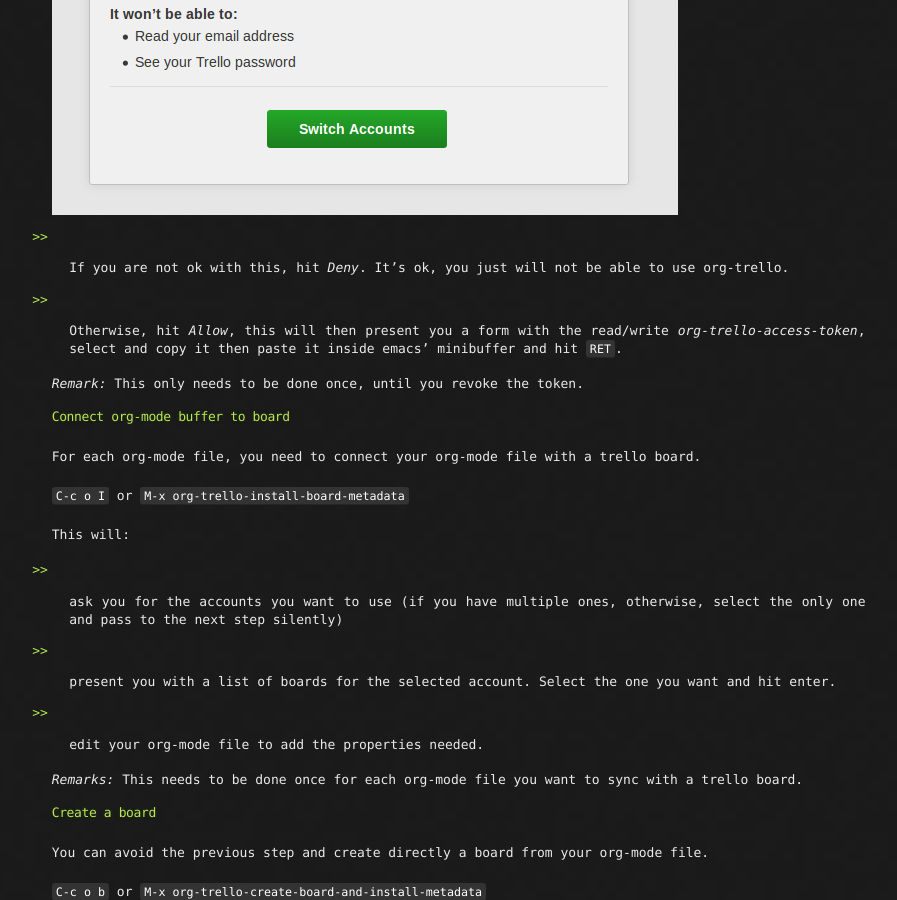
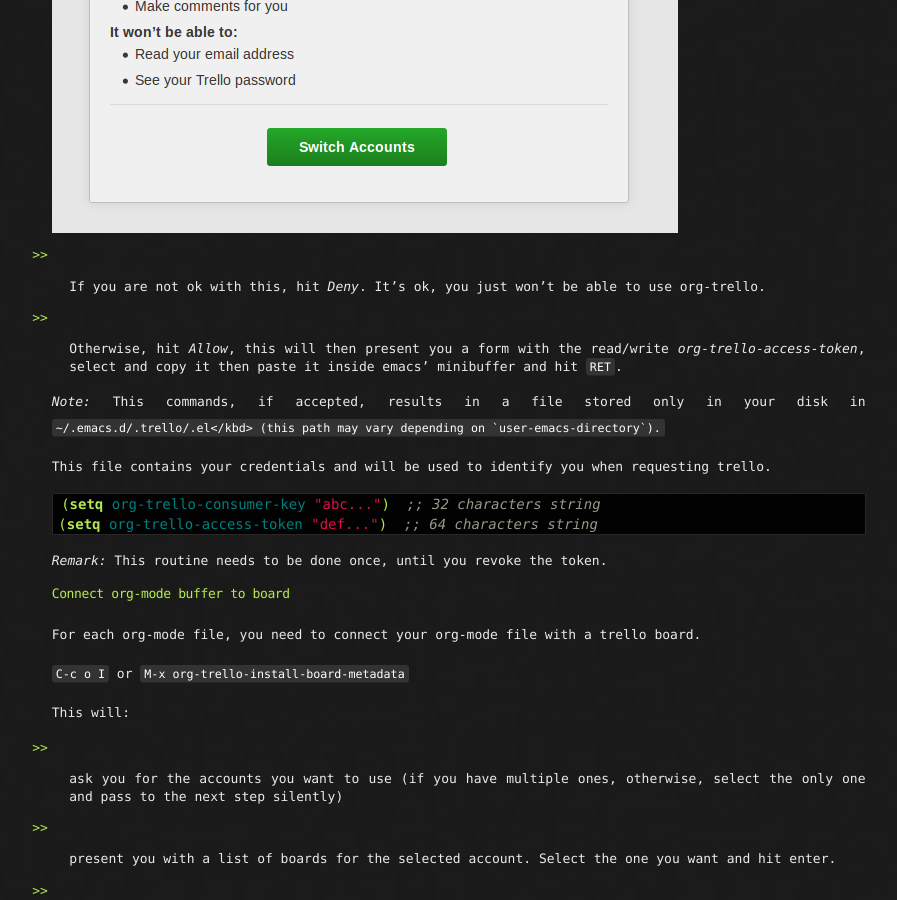
Before and after one commit to org-trello/org-trello.github.io, a Jekyll site: the page built from trello-setup.md, in a window 1280 px wide and 900 px high, scrolled down 1126 px. Shown: the whole window, without its empty margins (197-1094 px from the left). Built offline with Jekyll 4.4.1, drawn with Linux system fonts in a browser that asks for light colours; nearby versions of some CDN libraries; library files that are not in the unit come from our copies; Markdown is read by kramdown in place of the engine named in the settings; some of the changed text lies outside the part shown.

Commit message:
Improve documentation about org-trello install key and token
From multiple issues on org-trello including but not limited to
https://github.com/org-trello/org-trello/issues/306

````diff
--- a/trello-setup.md
+++ b/trello-setup.md
@@ -16,7 +16,9 @@ that you are logged in Trello.
 
 This command will:
 
-- ask for an account name (no verification is made about it).
+- ask for an account name which must be your trello login.  Check
+https://trello.com/<user-login>. <user-login> is the trello
+login you must use.
 
 - open your browser for you to select and copy your *org-trello-consumer-key*
 (Developer API Keys / key entry) and paste it inside emacs' minibuffer
@@ -30,13 +32,26 @@ on your account
 <img src="./images/trello-credentials/authorize-org-trello.png" />
 
 - If you are not ok with this, hit *Deny*.
-It's ok, you just will not be able to use org-trello.
+It's ok, you just won't be able to use org-trello.
 
 - Otherwise, hit *Allow*, this will then present you a form with the read/write
 *org-trello-access-token*, select and copy it then paste it inside emacs'
 minibuffer and hit <kbd>RET</kbd>.
 
-*Remark:* This only needs to be done once, until you revoke the token.
+*Note:* This commands, if accepted, results in a file stored only in
+your disk in <kbd>~/.emacs.d/.trello/<user-login>.el</kbd> (this path
+may vary depending on `user-emacs-directory`).
+
+This file contains your credentials and will be used to identify you
+when requesting trello.
+
+``` emacs-lisp
+(setq org-trello-consumer-key "abc...")  ;; 32 characters string
+(setq org-trello-access-token "def...")  ;; 64 characters string
+```
+
+*Remark:*
+This routine needs to be done once, until you revoke the token.
 
 ## Connect org-mode buffer to board
 
````
